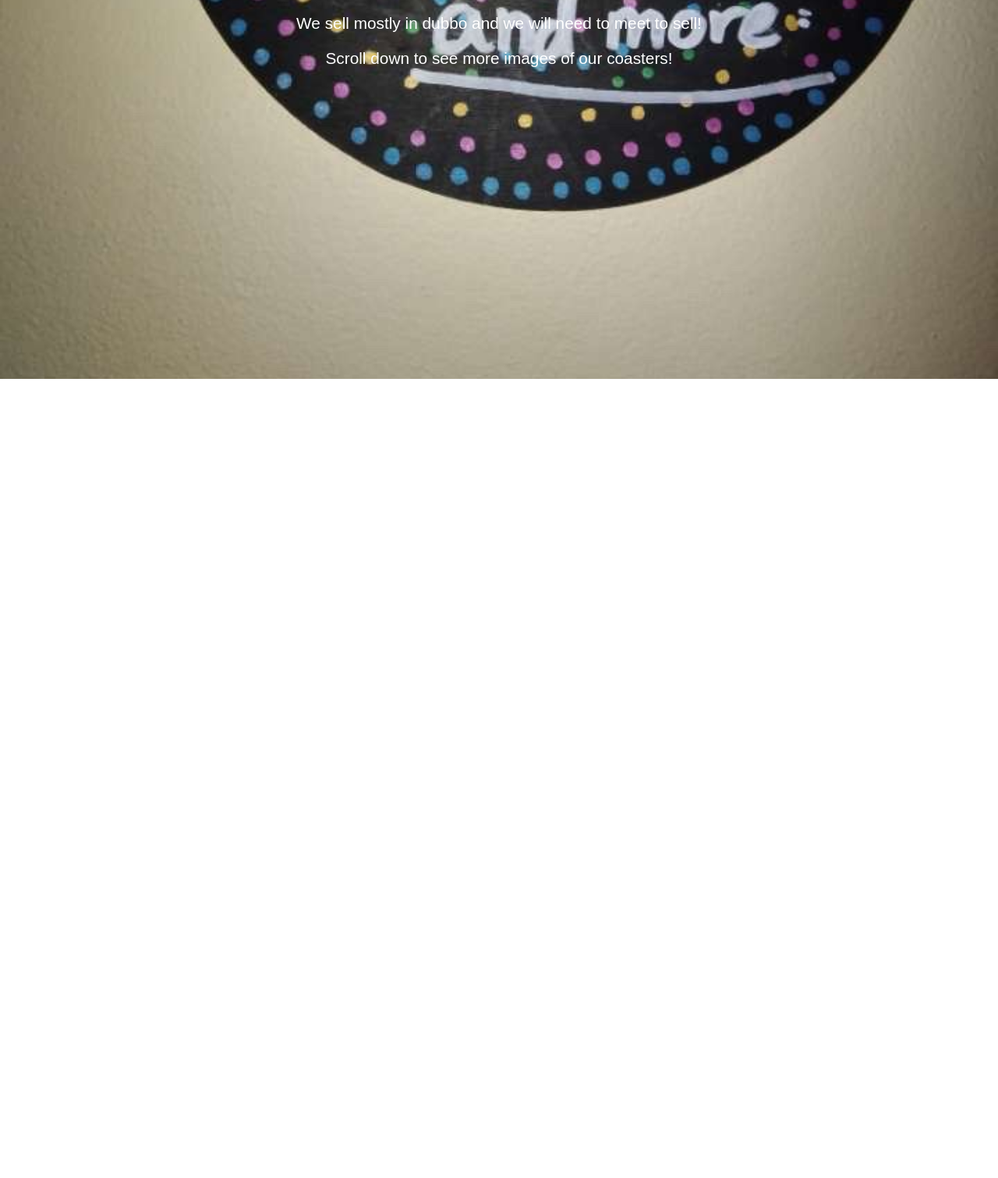
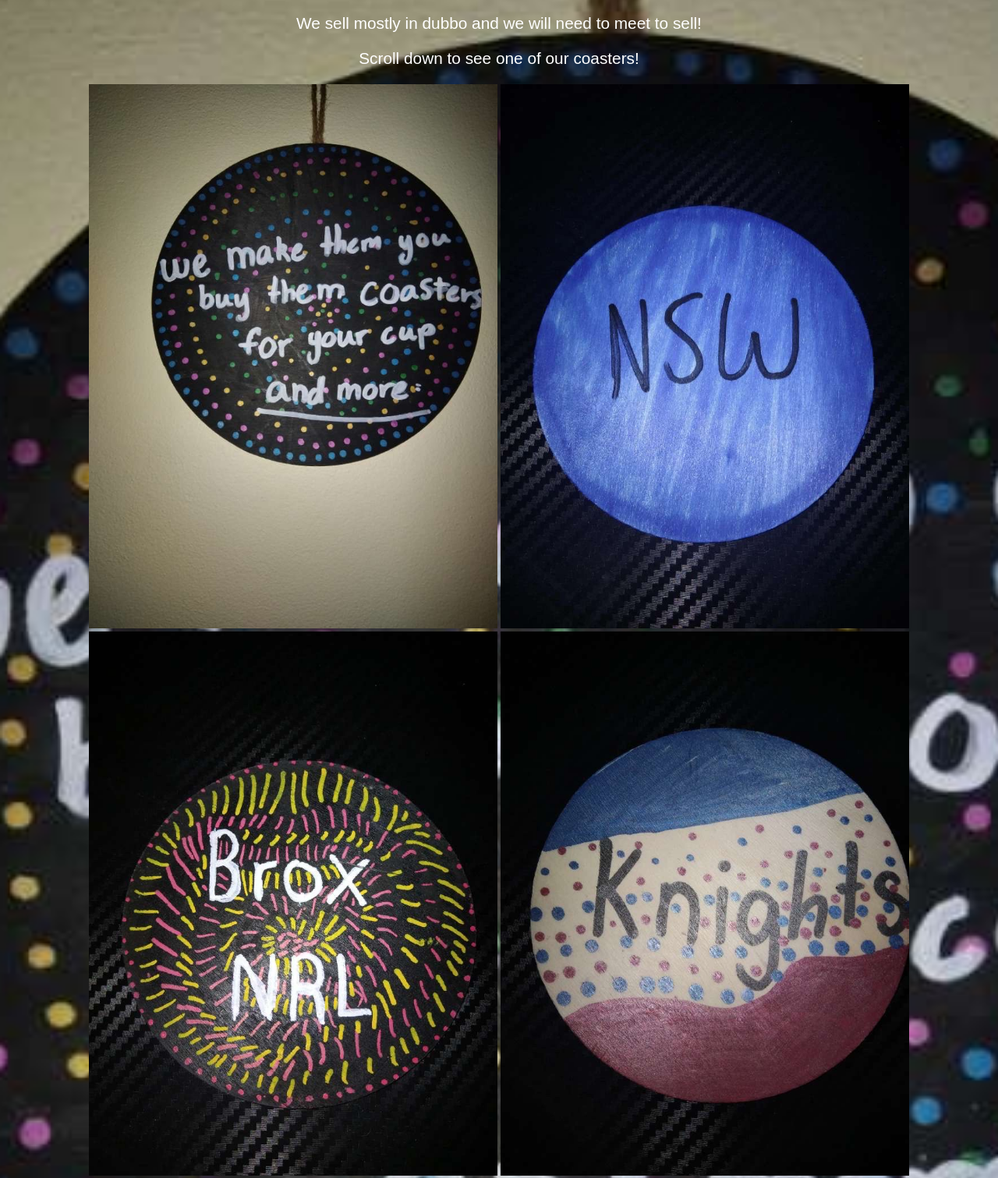
Before and after one commit to c80jes-hue/CoastersForYourCupAndMore, a plain HTML site: page index.html in a window 1280 px wide. Shown: the part 314-1825 px from the top of the page at 78% size. Before the commit the page ends 800 px from the top, so only its background shows below. Drawn offline with Linux system fonts and the light colour scheme.

Commit message:
Update index.html update

```diff
--- a/index.html
+++ b/index.html
@@ -22,7 +22,21 @@
   hosted by github, we are based in nsw and we meet at dubbo square to sell our products.</h1>
   <p>Contact 0458 596 509 to get in contact with us!</p>
   <p> We sell mostly in dubbo and we will need to meet to sell!</p>
-  <p> Scroll down to see more images of our coasters!</p>
+  <p> Scroll down to see one of our coasters!</p>
+<!-- Add "IMG_5792.jpeg" here -->
+  <img src="IMG_5792.jpeg" style=" width: 45%; height: auto">
+  <!-- Add "IMG_5794.jpeg" here -->
+  <img src="IMG_5794.jpeg" style=" width: 45%; height: auto">
+  <!-- Add "IMG_5797.jpeg" here -->
+  <img src="IMG_5797.jpeg" style=" width: 45%; height: auto">
+  <!-- Add "IMG_5798.jpeg" here -->
+  <img src="IMG_5798.jpeg" style=" width: 45%; height: auto">
+  <!-- Add "IMG_5799.jpeg" here -->
+  <img src="IMG_5799.jpeg" style=" width: 45%; height: auto">
+  <!-- Add "IMG_5801.jpeg" here -->
+  <img src="IMG_5801.jpeg" style=" width: 45%; height: auto">
+  <!-- Add "IMG_5802.jpeg" here -->
+  <img src="IMG_5802.jpeg" style=" width: 45%; height: auto">
 
 </body>
-<!-- Add "
+</html>
```
